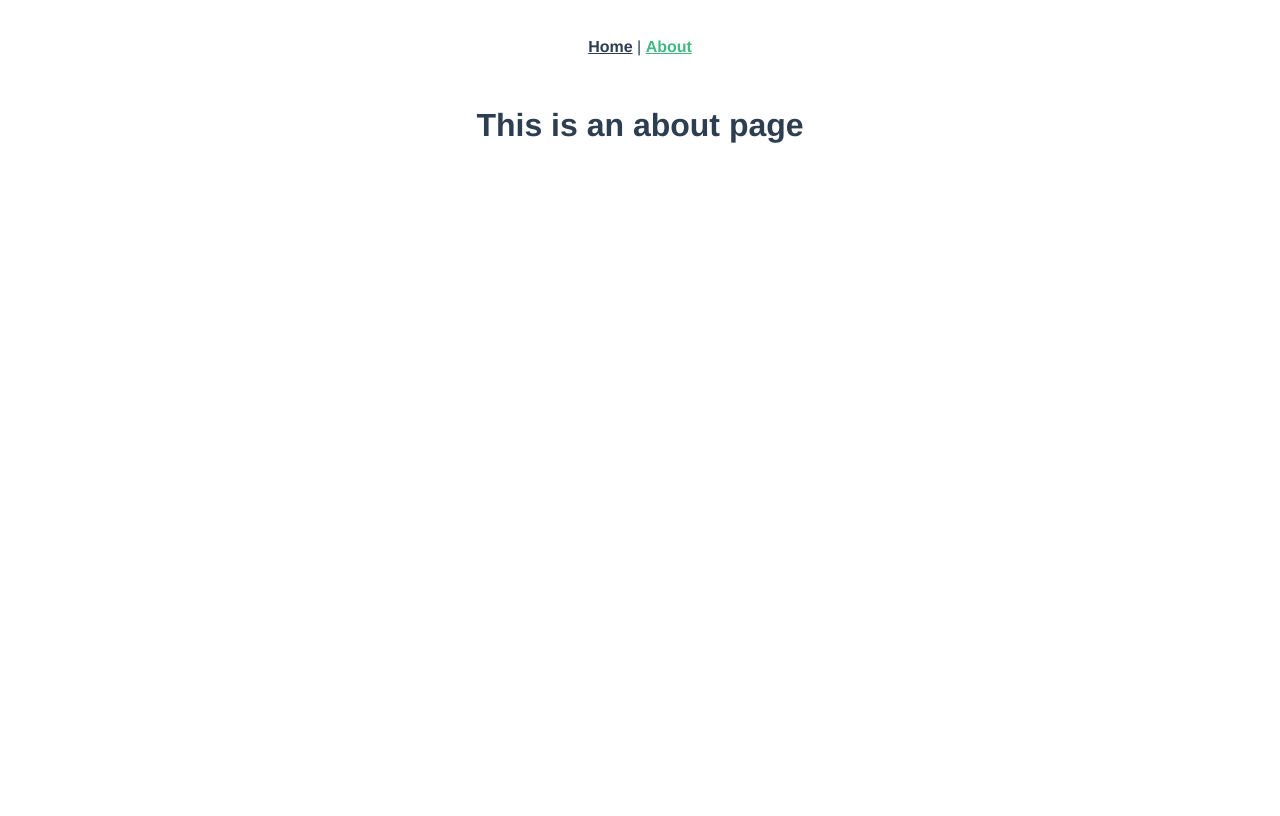
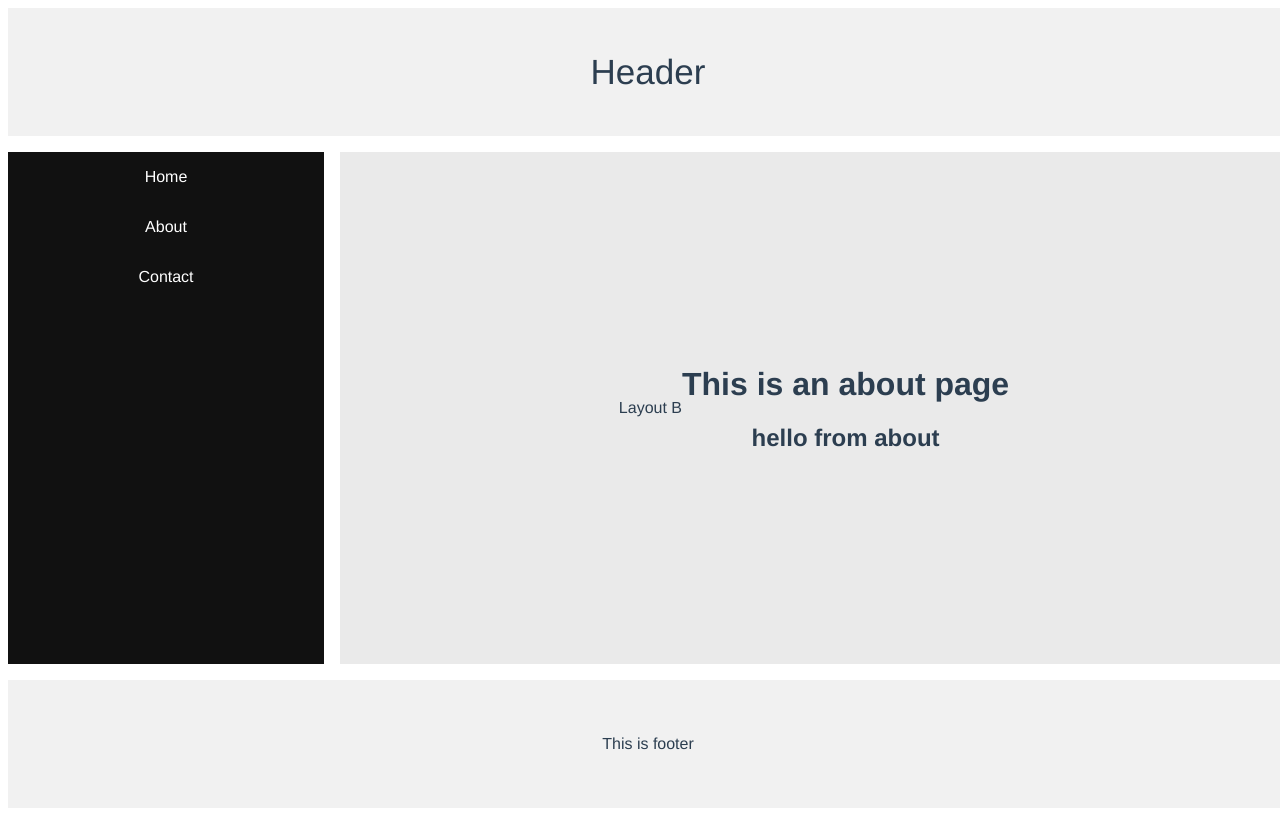
Before and after one commit to hienhp/layout_sample, a Vue app: page /about in a window 1280 px wide. Built offline with nearby package versions, Linux system fonts and the light colour scheme.

Commit message:
Issue 1: render page, destroy all layout and rerender

```diff
--- a/src/App.vue
+++ b/src/App.vue
@@ -1,10 +1,5 @@
 <template>
   <div id="app">
-    <div id="nav">
-      <router-link to="/">Home</router-link>
-      |
-      <router-link to="/about">About</router-link>
-    </div>
     <router-view />
   </div>
 </template>
--- /dev/null
+++ b/src/components/AppSideBar.vue
@@ -0,0 +1,33 @@
+<template>
+  <div class='sidenav'>
+    <router-link to='/'>Home</router-link>
+    <router-link to='/about'>About</router-link>
+    <router-link to='/contact'>Contact</router-link>
+  </div>
+</template>
+
+<script>
+export default {
+  name: 'AppSideBar'
+}
+</script>
+<style>
+
+.sidenav {
+  height: 100%;
+  /*width: 200px;*/
+  /*position: fixed;*/
+  z-index: 1;
+  top: 0;
+  left: 0;
+  background-color: #111;
+  overflow-x: hidden;
+}
+
+.sidenav a {
+  color: white;
+  padding: 16px;
+  text-decoration: none;
+  display: block;
+}
+</style>
--- /dev/null
+++ b/src/layouts/LayoutA.vue
@@ -0,0 +1,66 @@
+<template>
+  <div class='layout-a'>
+    <header>
+      <slot name='header'>Header</slot>
+    </header>
+    <main>
+      Layout A
+      <slot></slot>
+    </main>
+    <aside>
+      <slot name='sidebar'>
+        <AppSideBar></AppSideBar>
+      </slot>
+    </aside>
+    <footer>
+      <slot name='footer'>This is footer</slot>
+    </footer>
+  </div>
+</template>
+
+<script>
+import AppSideBar from '@/components/AppSideBar'
+
+export default {
+  name: 'LayoutA',
+  components: { AppSideBar }
+}
+</script>
+
+<style scoped>
+.layout-a {
+  display: grid;
+  grid-template-columns: 75% 25%;
+  grid-template-rows: 10vw 40vw 10vw;
+  grid-gap: 1em;
+}
+
+header,
+footer {
+  grid-column: 1 / span 2;
+}
+
+header,
+main,
+footer {
+  background: #eaeaea;
+  display: flex;
+  align-items: center;
+  justify-content: center;
+}
+
+header {
+  background-color: #f1f1f1;
+  padding: 30px;
+  text-align: center;
+  font-size: 35px;
+}
+
+footer {
+  background-color: #f1f1f1;
+  padding: 10px;
+  text-align: center;
+}
+
+
+</style>
--- /dev/null
+++ b/src/layouts/LayoutB.vue
@@ -0,0 +1,64 @@
+<template>
+  <div class='layout-b'>
+    <header>
+      <slot name='header'>Header</slot>
+    </header>
+    <aside>
+      <AppSideBar></AppSideBar>
+    </aside>
+    <main>
+      Layout B
+      <slot></slot>
+    </main>
+    <footer>
+      <slot name='footer'>This is footer</slot>
+    </footer>
+  </div>
+</template>
+
+<script>
+import AppSideBar from '@/components/AppSideBar'
+
+export default {
+  name: 'LayoutB',
+  components: { AppSideBar }
+}
+</script>
+
+<style scoped>
+.layout-b {
+  display: grid;
+  grid-template-columns: 25% 75%;
+  grid-template-rows: 10vw 40vw 10vw;
+  grid-gap: 1em;
+}
+
+header,
+footer {
+  grid-column: 1 / span 2;
+}
+
+header,
+main,
+footer {
+  background: #eaeaea;
+  display: flex;
+  align-items: center;
+  justify-content: center;
+}
+
+header {
+  background-color: #f1f1f1;
+  padding: 30px;
+  text-align: center;
+  font-size: 35px;
+}
+
+footer {
+  background-color: #f1f1f1;
+  padding: 10px;
+  text-align: center;
+}
+
+
+</style>
--- a/src/router/index.js
+++ b/src/router/index.js
@@ -18,6 +18,11 @@ const routes = [
     // which is lazy-loaded when the route is visited.
     component: () =>
       import(/* webpackChunkName: "about" */ '../views/About.vue')
+  },
+  {
+    path: '/contact',
+    name: 'Contact',
+    component: () => import('../views/Contact.vue')
   }
 ]
 
--- a/src/views/About.vue
+++ b/src/views/About.vue
@@ -1,11 +1,27 @@
 <template>
-  <div class="about">
-    <h1>This is an about page</h1>
-  </div>
+  <LayoutB>
+    <div class='about'>
+      <h1>This is an about page</h1>
+      <h2>{{ msg }}</h2>
+    </div>
+  </LayoutB>
 </template>
 
 <script>
+import LayoutB from '@/layouts/LayoutB.vue'
+
 export default {
-  name: 'About'
+  name: 'About',
+  components: { LayoutB },
+  data() {
+    return {
+      msg: ''
+    }
+  },
+  created() {
+    setTimeout(() => {
+      this.msg = 'hello from about'
+    }, 2000)
+  }
 }
 </script>
--- /dev/null
+++ b/src/views/Contact.vue
@@ -0,0 +1,17 @@
+<template>
+  <LayoutB>
+    <h1>Hello from contact</h1>
+  </LayoutB>
+</template>
+
+<script>
+import LayoutB from '@/layouts/LayoutB.vue'
+
+export default {
+  name: 'Contact',
+  components: { LayoutB },
+  created() {
+    console.log('abc')
+  }
+}
+</script>
--- a/src/views/Home.vue
+++ b/src/views/Home.vue
@@ -1,17 +1,22 @@
 <template>
-  <div class="home">
-    <img alt="Vue logo" src="../assets/logo.png" />
-    <HelloWorld msg="Welcome to Your Vue.js App" />
-  </div>
+  <LayoutA>
+    <div class='home'>
+      <router-link to='/about'>About</router-link>
+      <img alt='Vue logo' src='../assets/logo.png' />
+      <HelloWorld msg='Welcome to Your Vue.js App' />
+    </div>
+  </LayoutA>
 </template>
 
 <script>
 // @ is an alias to /src
 import HelloWorld from '@/components/HelloWorld.vue'
+import LayoutA from '@/layouts/LayoutA'
 
 export default {
   name: 'Home',
   components: {
+    LayoutA,
     HelloWorld
   }
 }
```
